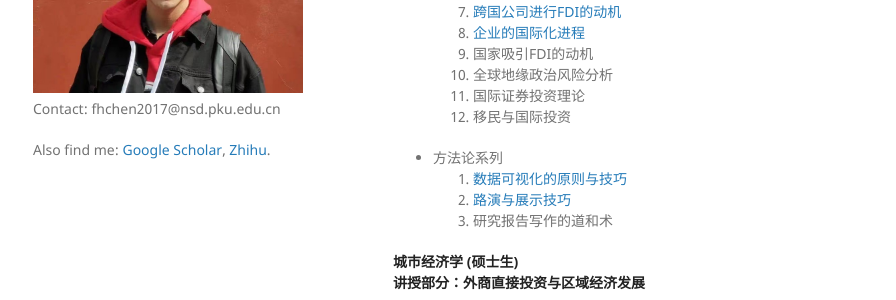
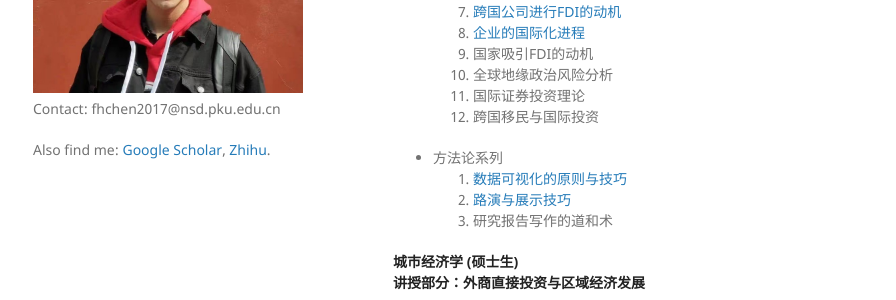
Before and after one commit to FanghaoChen/homepage, a Jekyll site: the page built from teaching.md, in a window 1280 px wide and 1031 px high. Shown: the part 369-669 px from the top of the window, without its empty margins (177-1073 px from the left). Built offline with Jekyll 4.4.1, drawn with Linux system fonts in a browser that asks for light colours; our own code applies the rules of GitHub Pages for plain Markdown files.

Commit message:
Update teaching.md

```diff
--- a/teaching.md
+++ b/teaching.md
@@ -17,7 +17,7 @@
 9. 国家吸引FDI的动机 <br/>
 10. 全球地缘政治风险分析 <br/>
 11. 国际证券投资理论 <br/>
-12. 移民与国际投资 <br/>
+12. 跨国移民与国际投资 <br/>
 
 * 方法论系列
 1. [数据可视化的原则与技巧](./assets/数据可视化的原则与技巧.pdf)
```
